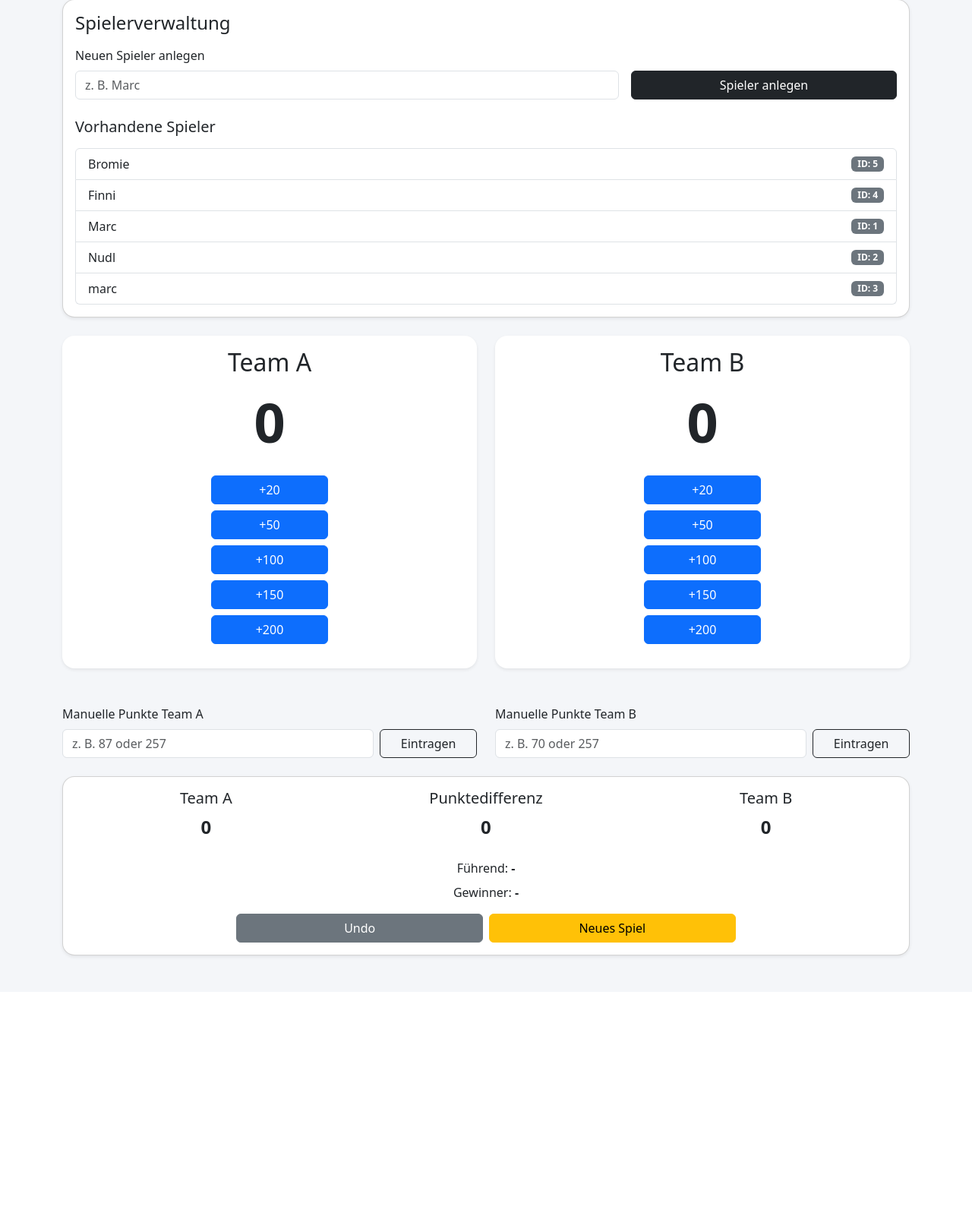
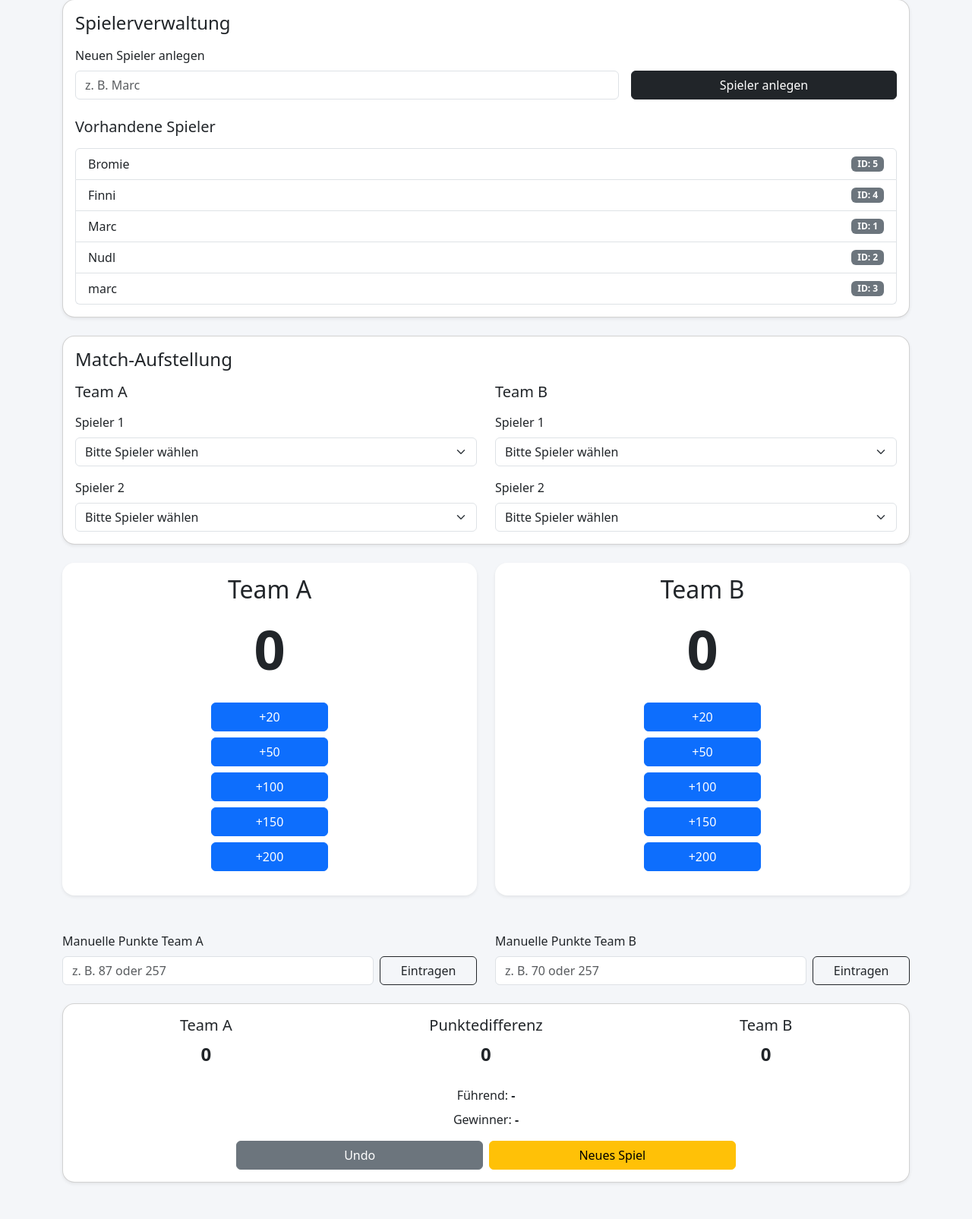
Before and after one commit to MarcBOESCH/Bachelorarbeit-WebApp, a Flask app: page / in a window 1280 px wide. Shown: the part 177-1782 px from the top of the page at 76% size. Before the commit the page ends 1440 px from the top, so only its background shows below. Run offline with Flask 3, Linux system fonts and the light colour scheme; data comes from the database, SQL or seed files in the repository; both versions use the stored data as it was after the commit; parts of the project's set-up code (start-up, migrations or seed data) failed here and were passed over.

Commit message:
implemented player select

```diff
--- a/static/js/main.js
+++ b/static/js/main.js
@@ -51,17 +51,21 @@ function renderPlayers(players) {
 async function loadPlayers() {
     try {
         const response = await fetch("/players");
-        const players = await response.json();
 
         if (!response.ok) {
-            alert("Fehler beim Laden der Spieler.");
+            const text = await response.text();
+            console.error("Fehlerhafte Antwort /players:", response.status, text);
+            alert(`Fehler beim Laden der Spieler (${response.status}).`);
             return;
         }
 
+        const players = await response.json();
+
         renderPlayers(players);
+        renderPlayerSelectOptions(players);
     } catch (error) {
         console.error("Fehler beim Laden der Spieler:", error);
-        alert("Verbindung zum Server fehlgeschlagen.");
+        alert("Spieler konnten nicht geladen werden. Details in der Konsole.");
     }
 }
 
@@ -111,6 +115,43 @@ function initPlayerSection() {
             createPlayer();
         }
     });
+}
+
+function renderPlayerSelectOptions(players) {
+    const selectIds = [
+        "team-a-player-1",
+        "team-a-player-2",
+        "team-b-player-1",
+        "team-b-player-2"
+    ];
+
+    selectIds.forEach(selectId => {
+        const select = document.getElementById(selectId);
+
+        if (!select) return;
+
+        const currentValue = select.value;
+
+        select.innerHTML = '<option value="">Bitte Spieler wählen</option>';
+
+        players.forEach(player => {
+            const option = document.createElement("option");
+            option.value = player.id;
+            option.textContent = player.name;
+            select.appendChild(option);
+        });
+
+        select.value = currentValue;
+    });
+}
+
+function getSelectedPlayers() {
+    return {
+        teamAPlayer1: document.getElementById("team-a-player-1").value,
+        teamAPlayer2: document.getElementById("team-a-player-2").value,
+        teamBPlayer1: document.getElementById("team-b-player-1").value,
+        teamBPlayer2: document.getElementById("team-b-player-2").value
+    };
 }
 
 function updateUI(game) {
--- a/templates/index.html
+++ b/templates/index.html
@@ -42,6 +42,50 @@
                     <ul id="player-list" class="list-group mt-3">
                         <li class="list-group-item text-muted">Noch keine Spieler vorhanden.</li>
                     </ul>
+                </div>
+            </div>
+        </div>
+
+        <div class="card shadow-sm mb-4">
+            <div class="card-body">
+                <h2 class="h4 mb-3">Match-Aufstellung</h2>
+
+                <div class="row g-4">
+                    <div class="col-md-6">
+                        <h3 class="h5 mb-3">Team A</h3>
+
+                        <div class="mb-3">
+                            <label for="team-a-player-1" class="form-label">Spieler 1</label>
+                            <select id="team-a-player-1" class="form-select">
+                                <option value="">Bitte Spieler wählen</option>
+                            </select>
+                        </div>
+
+                        <div>
+                            <label for="team-a-player-2" class="form-label">Spieler 2</label>
+                            <select id="team-a-player-2" class="form-select">
+                                <option value="">Bitte Spieler wählen</option>
+                            </select>
+                        </div>
+                    </div>
+
+                    <div class="col-md-6">
+                        <h3 class="h5 mb-3">Team B</h3>
+
+                        <div class="mb-3">
+                            <label for="team-b-player-1" class="form-label">Spieler 1</label>
+                            <select id="team-b-player-1" class="form-select">
+                                <option value="">Bitte Spieler wählen</option>
+                            </select>
+                        </div>
+
+                        <div>
+                            <label for="team-b-player-2" class="form-label">Spieler 2</label>
+                            <select id="team-b-player-2" class="form-select">
+                                <option value="">Bitte Spieler wählen</option>
+                            </select>
+                        </div>
+                    </div>
                 </div>
             </div>
         </div>
```
Also changed, not shown: instance/jass.db.
